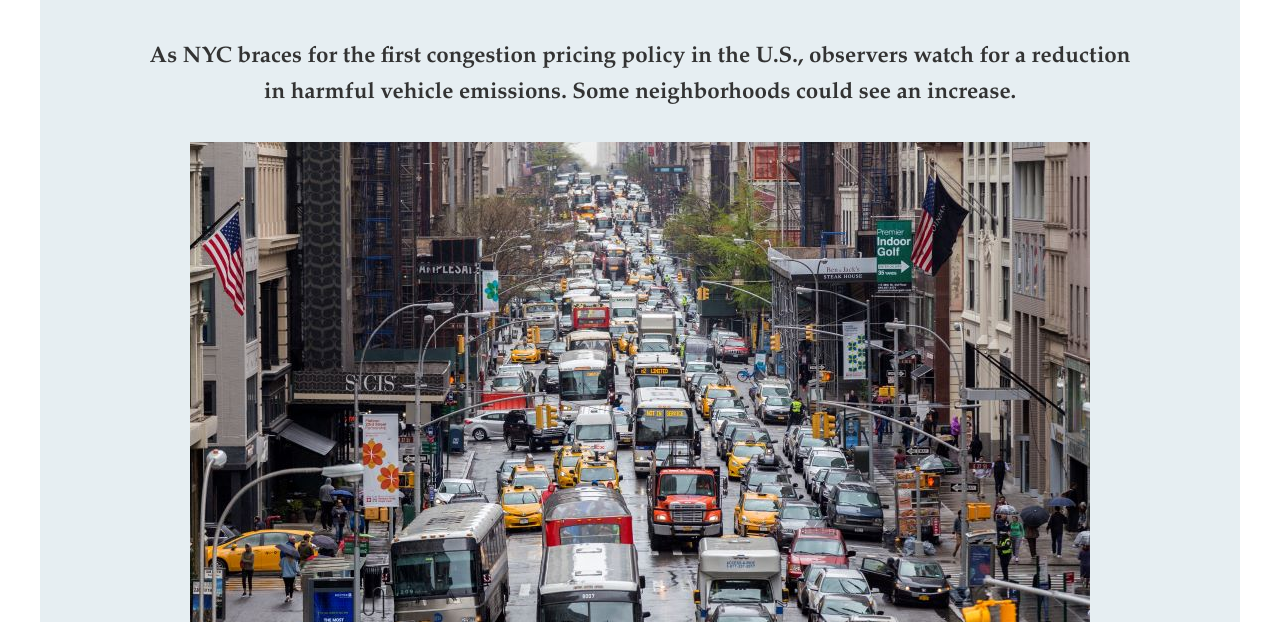
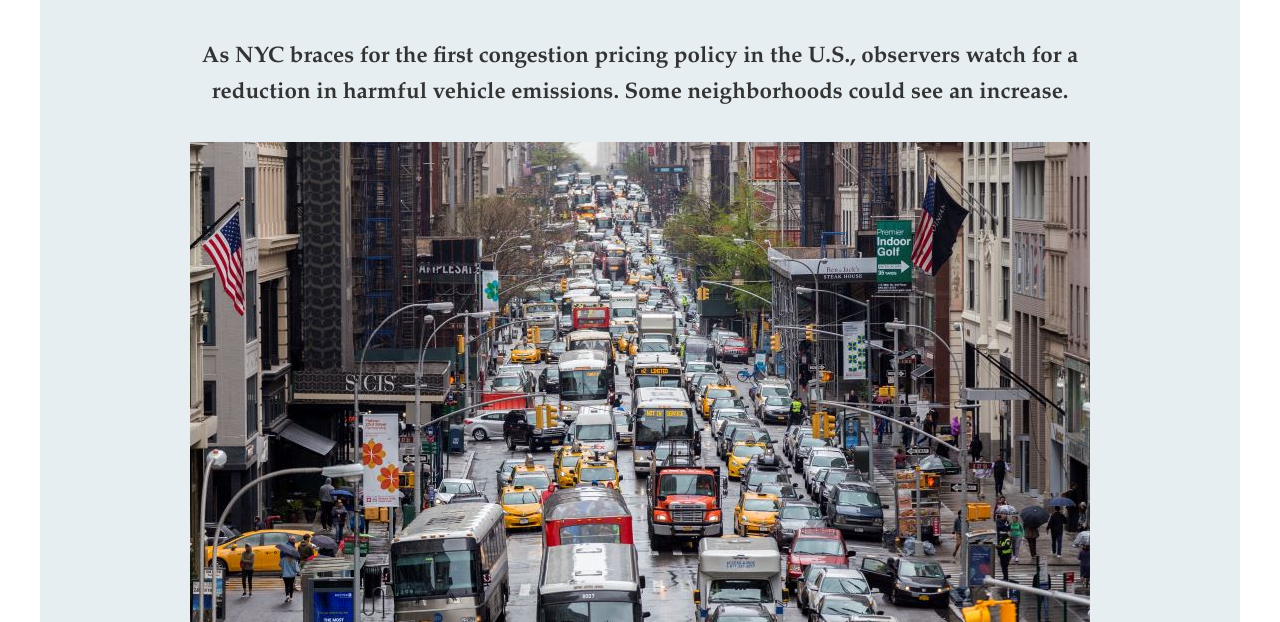
Before and after one commit to skastenbaum/AirQuality_ForMobileAndWeb, a plain HTML site: page index.html in a window 1280 px wide. Shown: the part 178-800 px from the top of the page. Drawn offline with Linux system fonts and the light colour scheme; a script that the page names is missing.

Commit message:
Update styles.css

```diff
--- a/styles.css
+++ b/styles.css
@@ -31,7 +31,7 @@ body {
 .headlines {
     background-color: #e6eef2;
     text-align: center;
-    padding: 0 20px; /* Padding for left and right */
+    padding: 0 40px; /* Padding for left and right */
 }
 
 /* Main heading */
```
